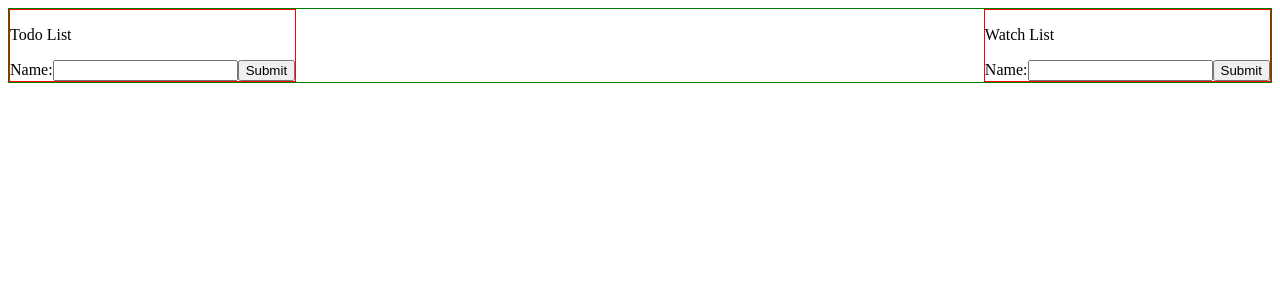
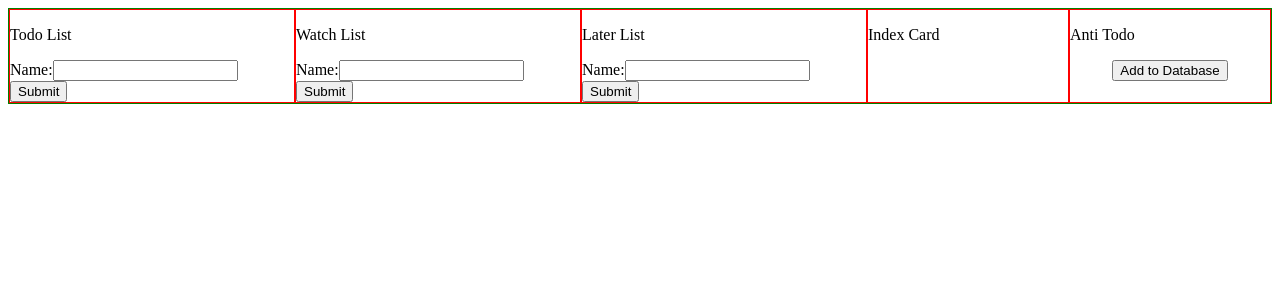
Before and after one commit to TrungNNg/pmarca-todo, a React (Create React App) app: page / in a window 1280 px wide. Shown: the top 300 px of the page. Built offline with nearby package versions, Linux system fonts and the light colour scheme.

Commit message:
finish implement antitodo

```diff
--- a/src/App.css
+++ b/src/App.css
@@ -12,4 +12,5 @@
     display: flex;
     flex-direction: column;
     align-items: center;
+    min-width: 200px;
 }
--- a/src/App.js
+++ b/src/App.js
@@ -15,6 +15,12 @@ function App() {
   const [watch, setWatch] = useState("");
   const [watchs, setWatchs] = useState([]);
 
+  const [later, setLater] = useState("");
+  const [laters, setLaters] = useState([]);
+
+  const [index, setIndex] = useState([]);
+  const [done, setDone] = useState([]);
+
   //handle todo
   const handleSubmit = (event) => {
     event.preventDefault();
@@ -23,12 +29,14 @@ function App() {
       case "todo":
         setTodos(todos.concat({ id: uuidv4(), type: "todo", title: todo }));
         setTodo("");
-
         break;
       case "watch":
         setWatchs(watchs.concat({ id: uuidv4(), type: "watch", title: watch }));
         setWatch("");
-
+        break;
+      case "later":
+        setLaters(laters.concat({ id: uuidv4(), type: "later", title: later }));
+        setLater("");
         break;
       default:
         console.log("reach switch default");
@@ -43,6 +51,9 @@ function App() {
         break;
       case "watch":
         setWatch(event.target.value);
+        break;
+      case "later":
+        setLater(event.target.value);
         break;
       default:
         console.log("reach switch default");
@@ -61,8 +72,16 @@ function App() {
         return value.id != id;
       });
       setWatchs(filtered);
-    } else {
-      return null;
+    } else if (type === "later") {
+      let filtered = laters.filter(function (value) {
+        return value.id != id;
+      });
+      setLaters(filtered);
+    } else if (type === "index") {
+      let filtered = index.filter(function (value) {
+        return value.id != id;
+      });
+      setIndex(filtered);
     }
   };
 
@@ -71,16 +90,33 @@ function App() {
   // index => anti todo or todo same logic
   // remove from current list the add to new list change the type
   // pass in the map method.
-  const handleMove = (item) => {
-    if (item.type === "watch") {
+  const handleMove = (item, event) => {
+    if (item.type === "watch" || item.type === "later") {
       handleRemove(item.id, item.type);
       item.type = "todo";
       setTodos(todos.concat(item));
       console.log("move to todo from watch");
+    } else if (item.type === "todo") {
+      handleRemove(item.id, item.type);
+      item.type = "index";
+      setIndex(index.concat(item));
+      console.log("move to index from todo");
+    } else if (item.type === "index") {
+      if (event.target.name === "back") {
+        handleRemove(item.id, item.type);
+        item.type = "todo";
+        setTodos(todos.concat(item));
+        console.log("move to todo from index");
+      } else {
+        handleRemove(item.id, item.type);
+        item.type = "done";
+        setDone(done.concat(item));
+        console.log("move to done from index");
+      }
+    } else {
+      return null;
     }
   };
-
-  //handle later task
 
   return (
     <div className="main-container">
@@ -113,9 +149,64 @@ function App() {
           onChange={handleChange}
         />
       </TodoContainer>
-      {console.log(todos)}
+
+      <TodoContainer>
+        <TodoTitle title="Later List" />
+        <TodoList
+          tasks={laters}
+          handleMove={handleMove}
+          handleRemove={handleRemove}
+        />
+        <TodoForm
+          task={later}
+          type="later"
+          onSubmit={handleSubmit}
+          onChange={handleChange}
+        />
+      </TodoContainer>
+
+      <TodoContainer>
+        <TodoTitle title="Index Card" />
+        <IndexCard tasks={index} handleMove={handleMove} />
+      </TodoContainer>
+
+      <TodoContainer>
+        <TodoTitle title="Anti Todo" />
+        <AntiTodo tasks={done} />
+      </TodoContainer>
     </div>
   );
 }
 
+const IndexCard = ({ tasks, handleMove }) => {
+  return (
+    <div className="task-container__items">
+      {(tasks || []).map((item) => {
+        return (
+          <div key={item.id}>
+            <button name="back" onClick={(e) => handleMove(item, e)}>
+              Back
+            </button>
+            {item.title}
+            <button name="done" onClick={(e) => handleMove(item, e)}>
+              Done
+            </button>
+          </div>
+        );
+      })}
+    </div>
+  );
+};
+
+const AntiTodo = ({ tasks }) => {
+  return(
+    <div className="task-container__items">
+    {(tasks || []).map((item) => {
+      return <div key={item.id}>{item.title}</div>;
+    })}
+    <button>Add to Database</button>
+  </div>
+  )
+};
+
 export default App;
```
Also changed, not shown: 1 other file (tests, documents, lock files or other folders).
